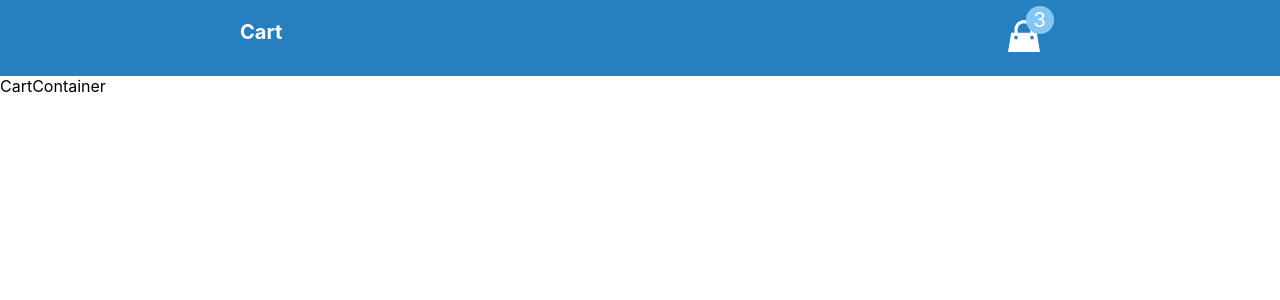
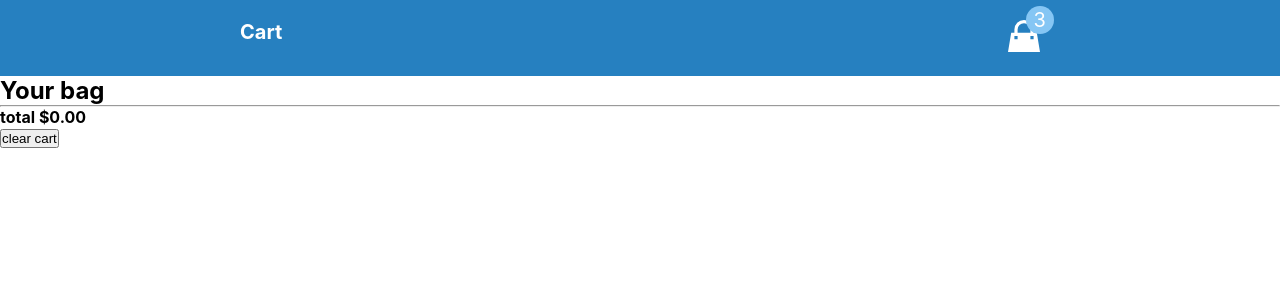
Before and after one commit to sumonsheikh/react-cart, a React (Create React App) app: page / in a window 1280 px wide. Shown: the top 300 px of the page. Built offline with nearby package versions, Linux system fonts and the light colour scheme.

Commit message:
markup cart container

```diff
--- a/src/CartContainer.js
+++ b/src/CartContainer.js
@@ -1,9 +1,42 @@
-import React from 'react'
+import React from 'react';
 
-export default function CartContainer() {
+import CartItem from './CartItem';
+import {useGlobalContext} from './context';
+
+const CartContainer =()=> {
+    const {cart} =useGlobalContext();
+    if(cart.length === 0){
+        return(
+            <section className="cart">
+                <header>
+                    <h2>Your bag</h2>
+                    <h4 className="empty-cart">is currently empty</h4>
+                </header>
+            </section>
+        )
+    }
     return (
-        <div>
-            CartContainer
-        </div>
+        <section className="cart">
+            <header>
+                <h2>Your bag</h2>
+                <div>
+                    {cart.map((item) =>{
+                        return <CartItem key={item.id} {...item}/>
+                    })}
+                </div>
+            </header>
+            <footer >
+                <hr/>
+                <div className="cart-total">
+                    <h4>total <span>$0.00</span></h4>
+                </div>
+                <button className="btn clear-btn"
+                    onClick={()=>console.log("clear cart")}
+                >
+                    clear cart
+                </button>
+            </footer>
+        </section>
     )
 }
+export default CartContainer;
--- /dev/null
+++ b/src/CartItem.js
@@ -0,0 +1,10 @@
+import React from 'react'
+
+const  CartItem =()=> {
+    return (
+        <div>
+
+        </div>
+    )
+}
+export default CartItem;
```
Also changed, not shown: 1 other file (tests, documents, lock files or other folders).
